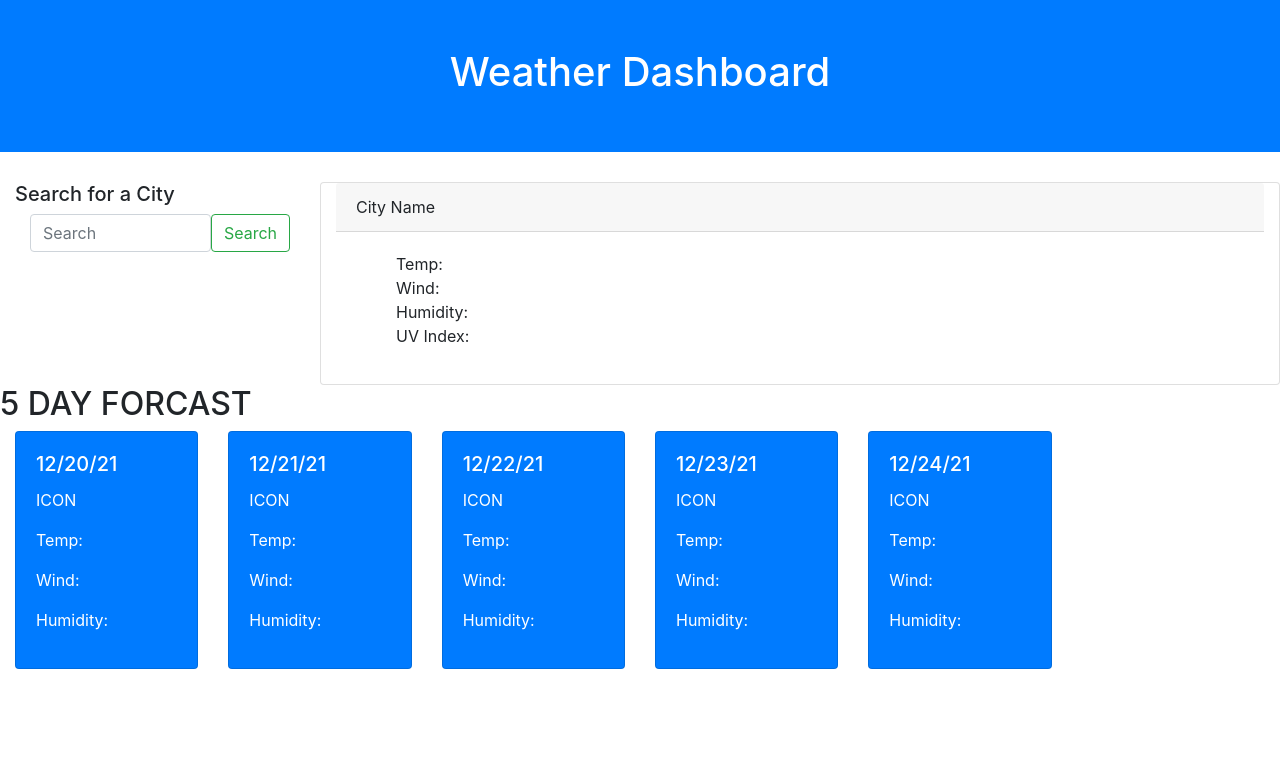
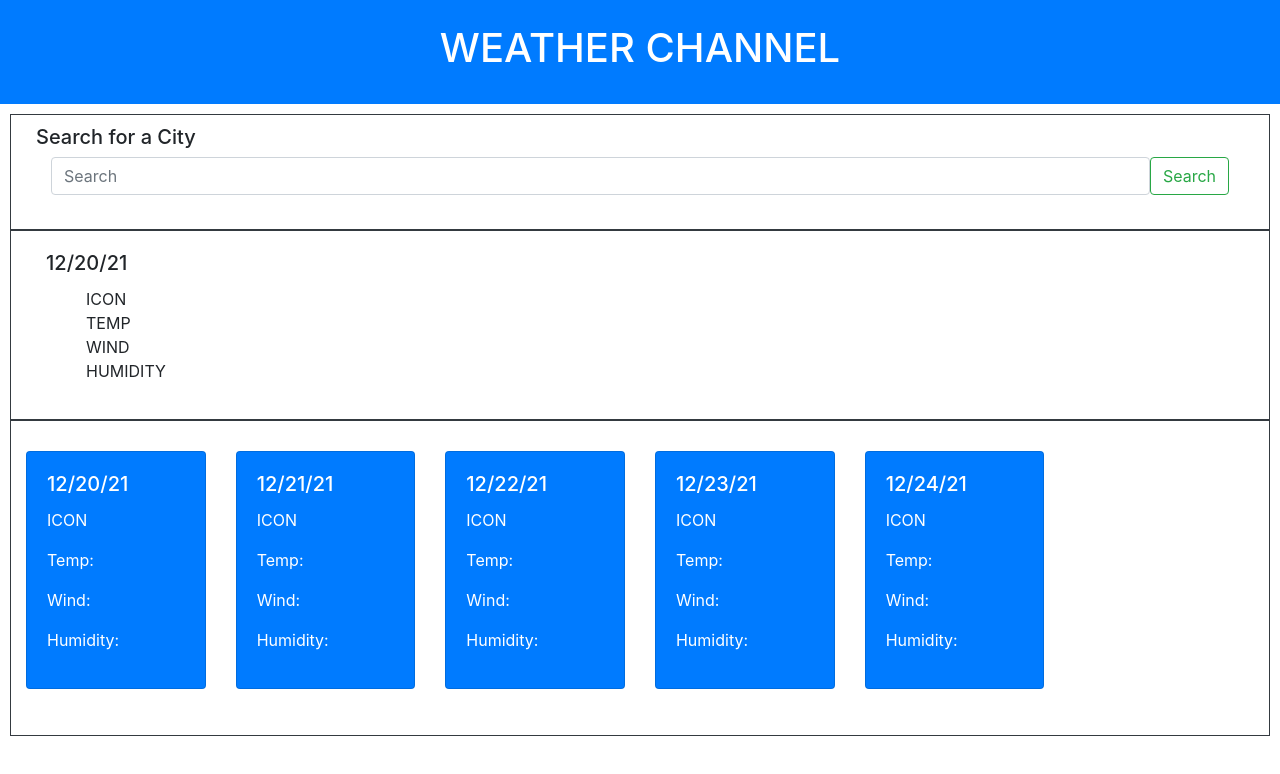
Before and after one commit to ed2022/Weather_Channel, a plain HTML site: page index.html in a window 1280 px wide. Drawn offline with nearby package versions, Linux system fonts and the light colour scheme; no server answers.

Commit message:
fixed buttons and layout

```diff
--- a/index.html
+++ b/index.html
@@ -1,7 +1,6 @@
 <!DOCTYPE html>
 <html lang="en">
 <!--Connect and initialize all links-->
-
 <head>
     <meta charset="UTF-8">
     <meta http-equiv="X-UA-Compatible" content="IE=edge">
@@ -16,46 +15,44 @@
     <title>Weather Cast</title>
 </head>
 <!-- Contains main body -->
-
 <body>
     <!-- Main Header -->
-    <header class="p-5 text-center text-white bg-primary">
-        <h1>Weather Dashboard</h1>
+    <header class="p-4 text-center text-white bg-primary">
+        <h1>WEATHER CHANNEL</h1>
     </header>
     <!-- Main Container -->
-    <div class="container-fluid custom-con">
-        <!-- Search Button and Current Weather -->
-        <div class="row">
+    <div class="container-fluid custom-con" style="padding: 10px;">
         <!-- Search Bar -->
-            <div class="container col-3 left">
+        <div class="col-12 bd-sidebar border border-dark" style = "padding: 10px;">
+            <div class=" col">
                 <h5>Search for a City</h5>
                 <div class="container-fluid">
                     <form class="d-flex">
-                        <input class="form-control me-2" type="search" placeholder="Search" aria-label="Search">
-                        <button class="btn btn-outline-success" type="submit">Search</button>
+                        <input class="form-control me-2" type="search" placeholder="Search" aria-label="Search" id = "searchBAR">
+                        <button class="btn btn-outline-success searchBTN" type="submit">Search</button>
                     </form>
                 </div>
                 <!-- Add buttons here from JS -->
-                <div class="btn-group-vertical">
+                <div class="btn-group-vertical newButtons" style="padding: 10px;">
+
                 </div>
             </div>
-            <!-- Current Weather Display -->
-            <div class="card col 9">
-                <div class="card-header">City Name</div>
+        </div>
+        <!-- Current Day -->
+        <div class="col-12 border border-dark" style="background-color:white;">
             <div class="card-body">
+                <h5 class="card-title date">12/20/21</h5>
                 <ul>
-                        <li class="temp">Temp: </li>
-                        <li class="wind">Wind: </li>
-                        <li class="Humidity">Humidity: </li>
-                        <li class="UV Index">UV Index: </li>
+                    <li class="icon">ICON</li>
+                    <li class="temp">TEMP</li>
+                    <li class="wind">WIND</li>
+                    <li class="humidity">HUMIDITY</li>
                 </ul>
             </div>
         </div>
-        </div>
-        <div class="row"><h2> 5 DAY FORCAST</h2></div>
-         <!-- 5 Day Weather Display -->
-        <div class="row days-card">
-            <div class="col-sm-2 days">
+        <div class="col-12 border border-dark" style="background-color:white; padding: 15px;">
+            <div class="row">
+                <div class="col-12 col-md-3 col-xl-2 days" style="padding:15px;">
                     <div class="card text-white bg-primary mb-3">
                         <div class="card-body">
                             <h5 class="card-title">12/20/21</h5>
@@ -66,7 +63,7 @@
                         </div>
                     </div>
                 </div>
-            <div class="col-sm-2 days">
+                <div class="col-12 col-md-3 col-xl-2 days" style="padding:15px;">
                 <div class="card text-white bg-primary mb-3">
                         <div class="card-body">
                             <h5 class="card-title">12/21/21</h5>
@@ -77,7 +74,7 @@
                         </div>
                     </div>
                 </div>
-            <div class="col-sm-2 days">
+                <div class="col-12 col-md-3 col-xl-2 days" style="padding:15px;">
                 <div class="card text-white bg-primary mb-3">
                         <div class="card-body">
                             <h5 class="card-title">12/22/21</h5>
@@ -88,7 +85,7 @@
                         </div>
                     </div>
                 </div>
-            <div class="col-sm-2 days">
+                <div class="col-12 col-md-3 col-xl-2 days" style="padding:15px;">
                 <div class="card text-white bg-primary mb-3">
                         <div class="card-body">
                             <h5 class="card-title">12/23/21</h5>
@@ -99,7 +96,7 @@
                         </div>
                     </div>
                 </div>
-            <div class="col-sm-2 days">
+                <div class="col-12 col-md-3 col-xl-2 days" style="padding:15px;">
                 <div class="card text-white bg-primary mb-3">
                         <div class="card-body">
                             <h5 class="card-title">12/24/21</h5>
@@ -111,7 +108,10 @@
                     </div>
                 </div>
             </div>
+
         </div>
+
+
     <!-- Connecting all Java Scripts -->
     <script src="https://cdnjs.cloudflare.com/ajax/libs/jquery/3.5.1/jquery.min.js"></script>
     <script src="https://cdnjs.cloudflare.com/ajax/libs/twitter-bootstrap/4.5.0/js/bootstrap.min.js"></script>
--- a/script.js
+++ b/script.js
@@ -1,21 +1,51 @@
-var cityNameP = 'London';
+//Defining the API Key and URL
+var cityNameP = '';
 var apiKey = "8dc615c0e18f5961506109a55060c458";
-var mainURL = "https://api.openweathermap.org/data/2.5/forecast?q="+ cityNameP +"&appid=8dc615c0e18f5961506109a55060c458"
 
+//Identifying Elements from HTML
+var searchBTNEL = $('.searchBTN');
+var searchBarEL = $("#searchBAR");
+console.log(searchBarEL)
 
+function btnOPS (){
+  searchBTNEL.on("click",function(event){
+    event.preventDefault();
+    console.log("Sub Button Works!");
+    cityNameP = searchBarEL.val();
+    console.log(cityNameP);
+    callAPI();
+  })
+}
+btnOPS();
+
+var newButtonsEL = $(".newButtons");
 //First things first- Call on API and making sure that it works
 
 function callAPI (){
 
-    fetch(mainURL, {
-        method: 'GET', //GET is the default.
-      })
-        .then(function (response) {
-          return response.json();
-        })
-        .then(function (data) {
-          console.log(data);
-        });
+  var mainURL = "https://api.openweathermap.org/data/2.5/forecast?q="+ cityNameP +"&appid=8dc615c0e18f5961506109a55060c458";
+
+  fetch(mainURL)//GET is the default.
+      .then(function (response) {
+        return response.json();
+      })//required
+      .then(function (data) {
+        localStorage.setItem(cityNameP,JSON.stringify(data));
+        var cityBTNEL = localStorage.getItem(cityNameP);
+        console.log(JSON.parse(cityBTNEL));
+        newButtonsEL.append('<button class="btn btn-primary newCity" type="button">cityName</button>')
+        var newCityBtn = $(".newCity");
+        newCityBtn.text(cityNameP);
+      });
 }
 
-callAPI();
+
+// //Here is the funcation that can get the data from local storage and display it on to the screen
+// function show(){
+//   for (let i = 9; i < 18; i++) {
+//     var keyVal = localStorage.getItem(i); //getting local storage only the Value
+//     var timeBlockSection = $("#" + i).children().eq(1); //calling in the ID from the area
+//     timeBlockSection.val(keyVal);//attaching the value to show this as display
+//   }
+// }
+// show();//constant call on function
--- a/style.css
+++ b/style.css
@@ -1,5 +1,5 @@
-.custom-con{
-    padding-top: 30px;
+.mainContainer{
+    padding-top: 40px;
 }
 ul {
     list-style: none;
```
Lines whose indentation alone changed are shown as unchanged.
